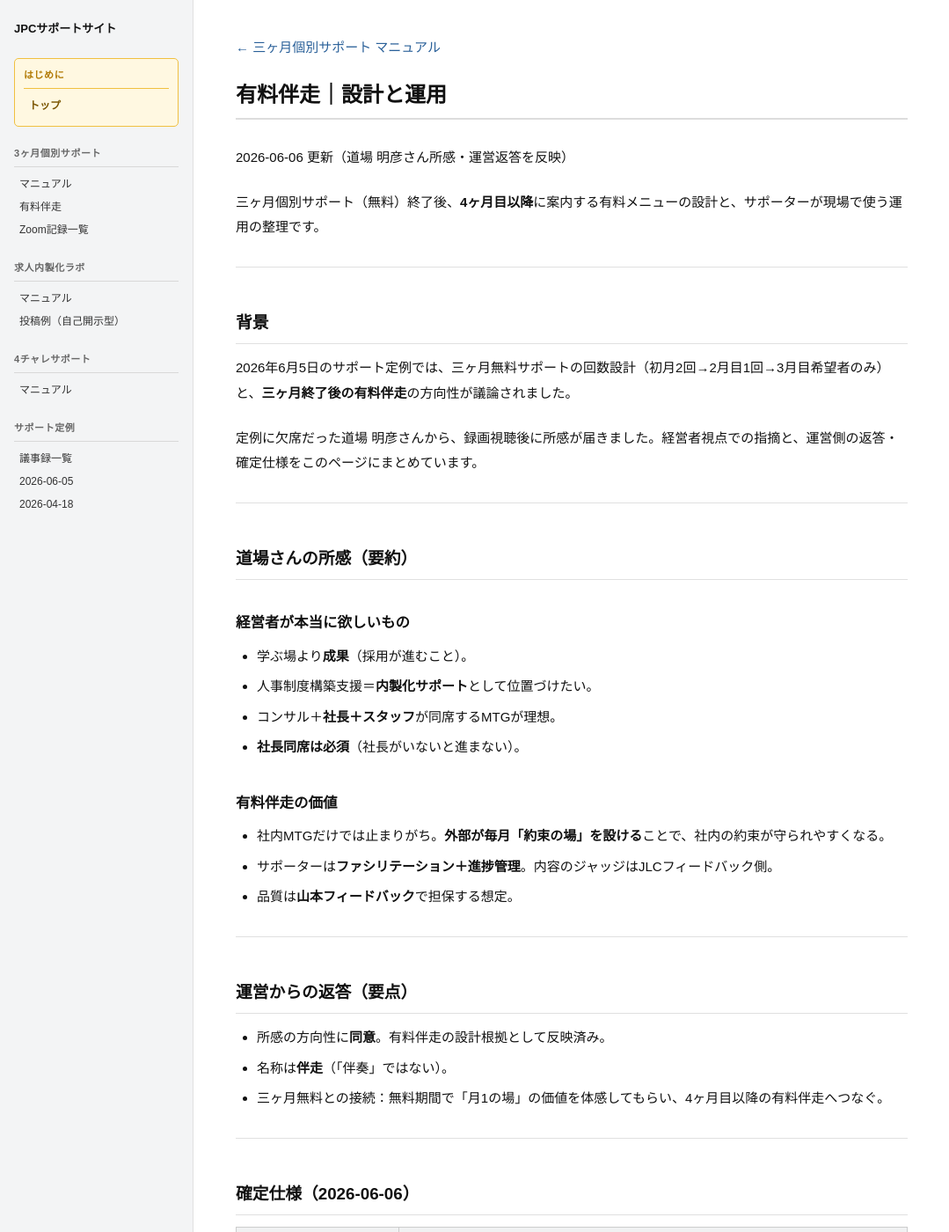
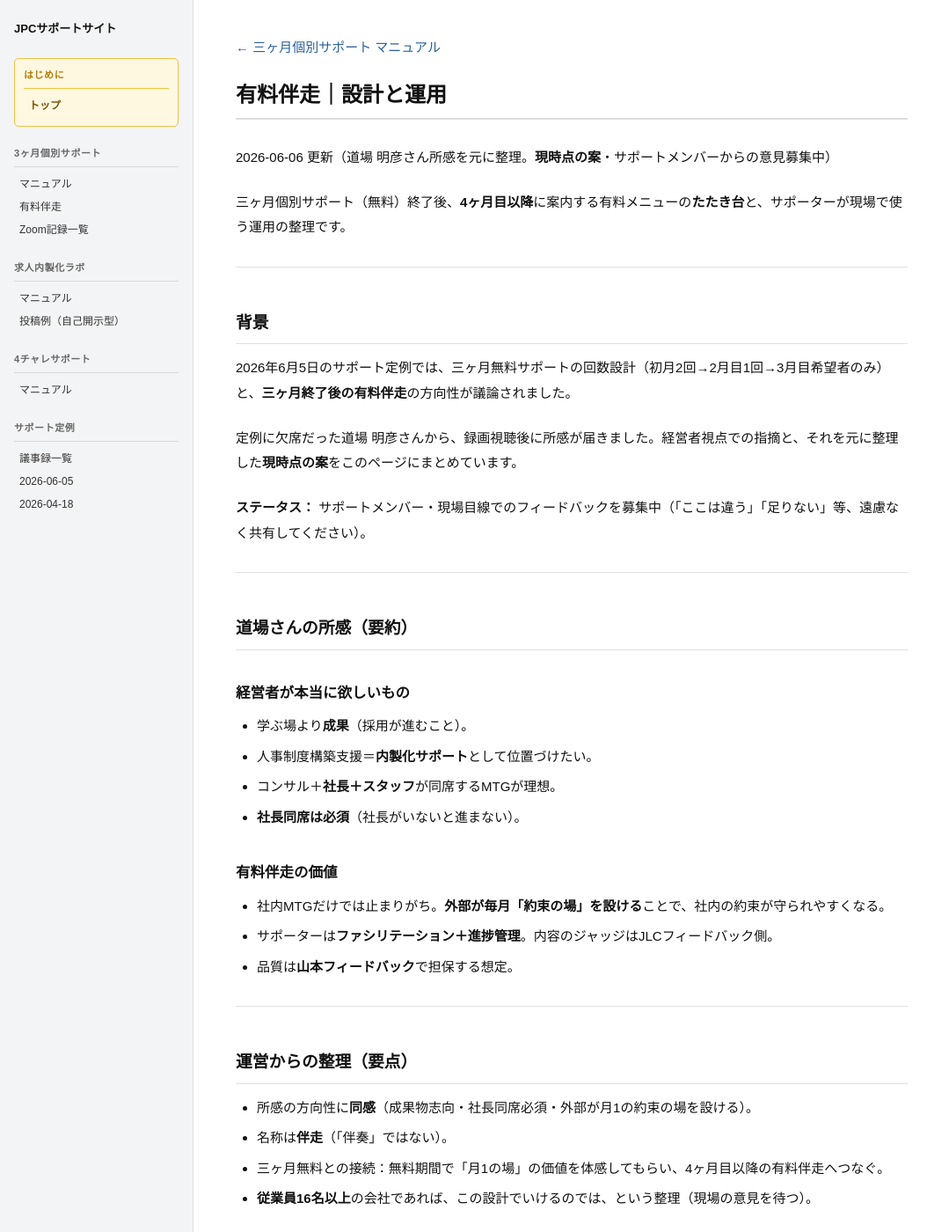
Before and after one commit to staffsolution/staffsolution-support, a Jekyll site: the page built from 3ヶ月個別サポート/有料伴走_設計と運用.md, in a window 1280 px wide and 1400 px high. Shown: the whole window at 88% size, without its empty margins (0-1079 px from the left). Built offline with Jekyll 4.4.1, drawn with Linux system fonts in a browser that asks for light colours.

Commit message:
有料伴走：確定表記を整理案・意見募集中に修正
Co-authored-by: Cursor <cursoragent@cursor.com>

```diff
--- a/3ヶ月個別サポート/有料伴走_設計と運用.md
+++ b/3ヶ月個別サポート/有料伴走_設計と運用.md
@@ -7,9 +7,9 @@ title: "有料伴走｜設計と運用"
 
 # 有料伴走｜設計と運用
 
-2026-06-06 更新（道場 明彦さん所感・運営返答を反映）
+2026-06-06 更新（道場 明彦さん所感を元に整理。**現時点の案**・サポートメンバーからの意見募集中）
 
-三ヶ月個別サポート（無料）終了後、**4ヶ月目以降**に案内する有料メニューの設計と、サポーターが現場で使う運用の整理です。
+三ヶ月個別サポート（無料）終了後、**4ヶ月目以降**に案内する有料メニューの**たたき台**と、サポーターが現場で使う運用の整理です。
 
 ---
 
@@ -17,7 +17,9 @@ title: "有料伴走｜設計と運用"
 
 2026年6月5日のサポート定例では、三ヶ月無料サポートの回数設計（初月2回→2月目1回→3月目希望者のみ）と、**三ヶ月終了後の有料伴走**の方向性が議論されました。
 
-定例に欠席だった道場 明彦さんから、録画視聴後に所感が届きました。経営者視点での指摘と、運営側の返答・確定仕様をこのページにまとめています。
+定例に欠席だった道場 明彦さんから、録画視聴後に所感が届きました。経営者視点での指摘と、それを元に整理した**現時点の案**をこのページにまとめています。
+
+**ステータス：** サポートメンバー・現場目線でのフィードバックを募集中（「ここは違う」「足りない」等、遠慮なく共有してください）。
 
 ---
 
@@ -38,15 +40,16 @@ title: "有料伴走｜設計と運用"
 
 ---
 
-## 運営からの返答（要点）
+## 運営からの整理（要点）
 
-- 所感の方向性に**同意**。有料伴走の設計根拠として反映済み。
+- 所感の方向性に**同感**（成果物志向・社長同席必須・外部が月1の約束の場を設ける）。
 - 名称は**伴走**（「伴奏」ではない）。
 - 三ヶ月無料との接続：無料期間で「月1の場」の価値を体感してもらい、4ヶ月目以降の有料伴走へつなぐ。
+- **従業員16名以上**の会社であれば、この設計でいけるのでは、という整理（現場の意見を待つ）。
 
 ---
 
-## 確定仕様（2026-06-06）
+## 現時点の案（2026-06-06）
 
 | 項目 | 内容 |
 |---|---|
```
Also changed, not shown: サポート定例/20260605_JPCサポート_議事録.md (+3 -2 lines).
